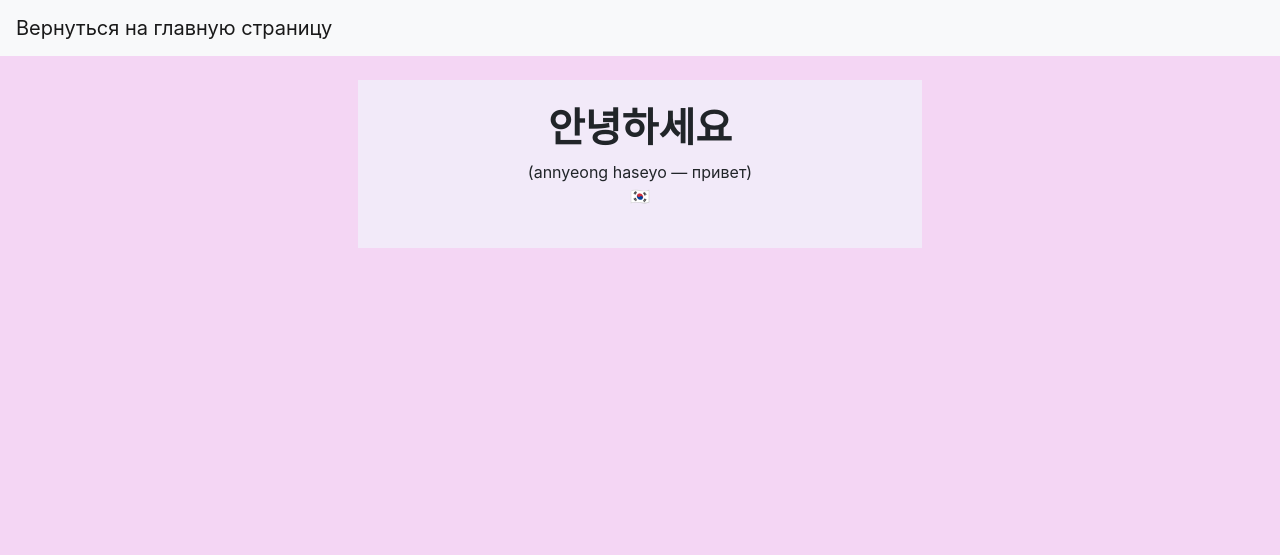
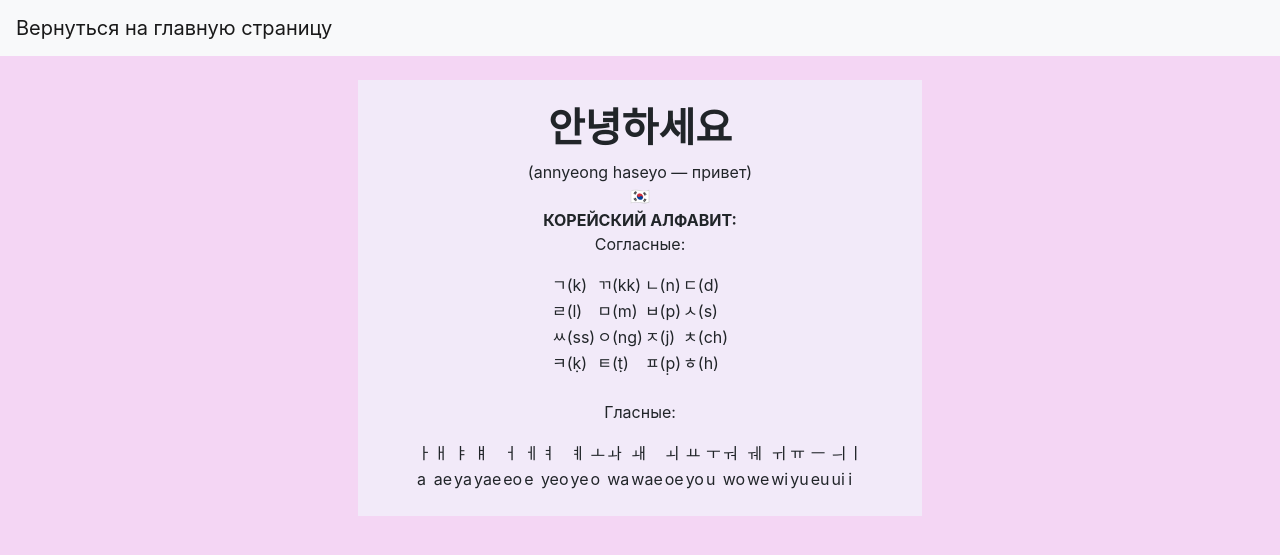
Before and after one commit to shi-anli/write, a Jekyll site: the page built from hangul.md, in a window 1280 px wide. Shown: the top 555 px of the page. Built offline with Jekyll 4.4.1, drawn with Linux system fonts in a browser that asks for light colours.

Commit message:
Update hangul.md

```diff
--- a/hangul.md
+++ b/hangul.md
@@ -5,3 +5,86 @@ title: "Хангыль — корейский алфавит"
 <h1><b>안녕하세요</b></h1>
 (annyeong haseyo — привет)
 <br>🇰🇷
+<br><b>КОРЕЙСКИЙ АЛФАВИТ:</b><br>
+Согласные:<br>
+<div class="tg-wrap"><table>
+<tbody>
+  <tr>
+    <td>ㄱ(k)</td>
+    <td>ㄲ(kk)</td>
+    <td>ㄴ(n)</td>
+    <td>ㄷ(d)</td>
+  </tr>
+  <tr>
+    <td>ㄹ(l)</td>
+    <td>ㅁ(m)</td>
+    <td>ㅂ(p)</td>
+    <td>ㅅ(s)</td>
+  </tr>
+  <tr>
+    <td>ㅆ(ss)</td>
+    <td>ㅇ(ng)</td>
+    <td>ㅈ(j)</td>
+    <td>ㅊ(ch)</td>
+  </tr>
+  <tr>
+    <td>ㅋ(ḳ)</td>
+    <td>ㅌ(ṭ)</td>
+    <td>ㅍ(p̣)</td>
+    <td>ㅎ(h)</td>
+  </tr>
+</tbody>
+</table></div>
+<br>
+Гласные:<br>
+
+<div class="tg-wrap"><table>
+<tbody>
+  <tr>
+    <td>ㅏ</td>
+    <td>ㅐ</td>
+    <td>ㅑ</td>
+    <td>ㅒ</td>
+    <td>ㅓ</td>
+    <td>ㅔ</td>
+    <td>ㅕ</td>
+    <td>ㅖ</td>
+    <td>ㅗ</td>
+    <td>ㅘ</td>
+    <td>ㅙ</td>
+    <td>ㅚ</td>
+    <td>ㅛ</td>
+    <td>ㅜ</td>
+    <td>ㅝ</td>
+    <td>ㅞ</td>
+    <td>ㅟ</td>
+    <td>ㅠ</td>
+    <td>ㅡ</td>
+    <td>ㅢ</td>
+    <td>ㅣ</td>
+  </tr>
+  <tr>
+    <td>a</td>
+    <td>ae</td>
+    <td>ya</td>
+    <td>yae</td>
+    <td>eo</td>
+    <td>e</td>
+    <td>yeo</td>
+    <td>ye</td>
+    <td>o</td>
+    <td>wa</td>
+    <td>wae</td>
+    <td>oe</td>
+    <td>yo</td>
+    <td>u</td>
+    <td>wo</td>
+    <td>we</td>
+    <td>wi</td>
+    <td>yu</td>
+    <td>eu</td>
+    <td>ui</td>
+    <td>i</td>
+  </tr>
+</tbody>
+</table></div>
```
